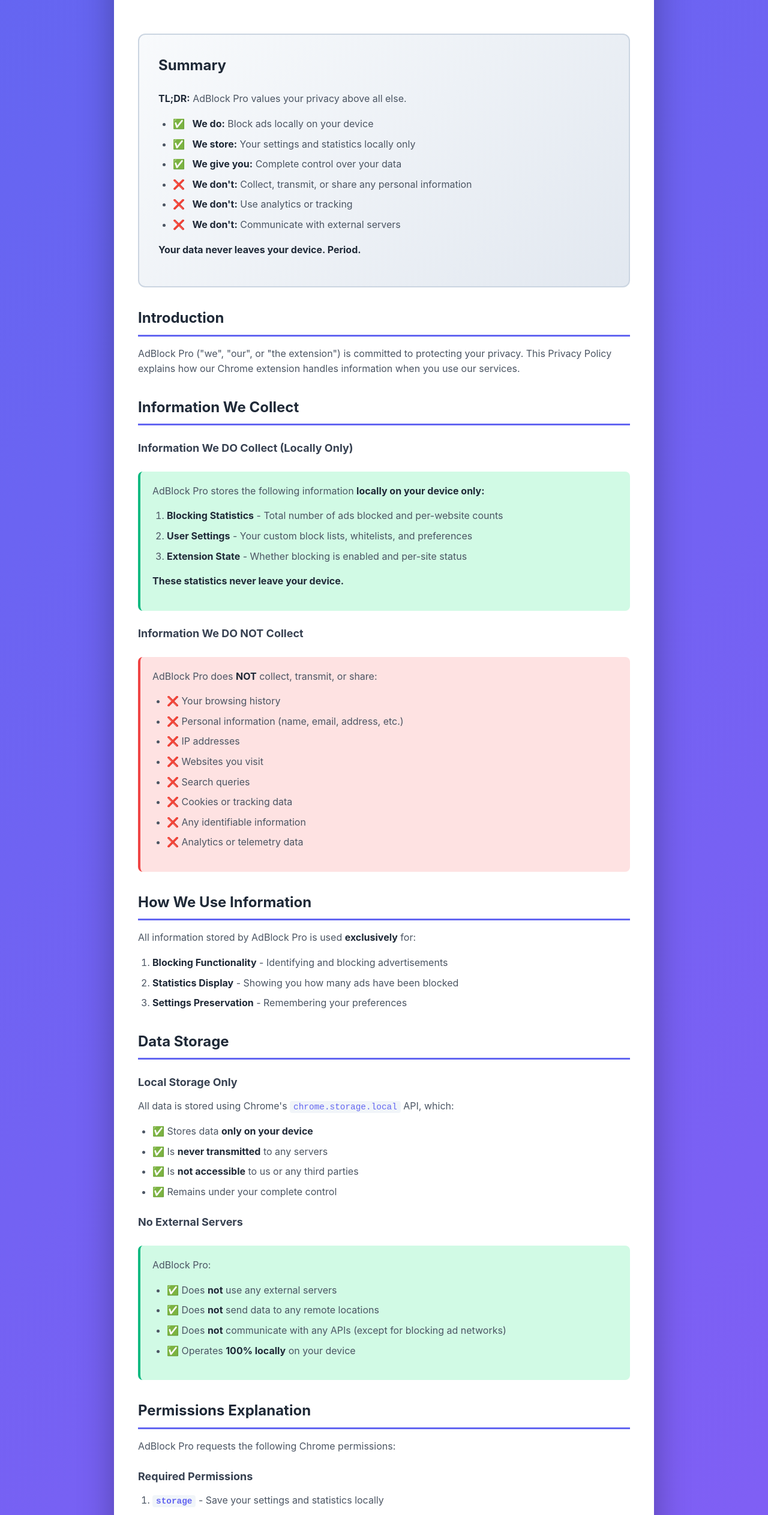
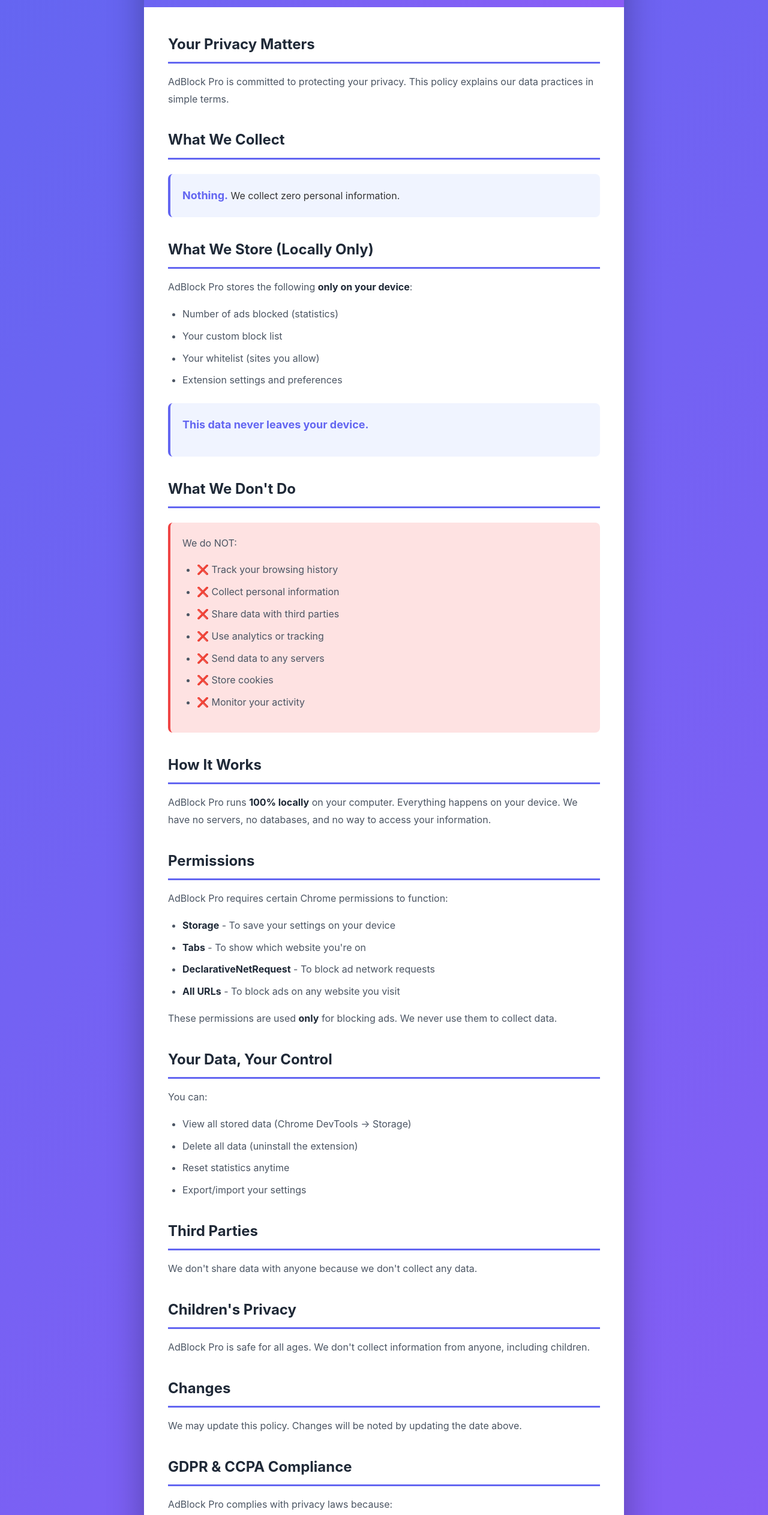
Before and after one commit to nishenmadawa15-collab/adblock-pro-privacy, a plain HTML site: page index.html in a window 1280 px wide. Shown: the part 240-2765 px from the top of the page at 60% size. Drawn offline with Linux system fonts and the light colour scheme.

Commit message:
Update index.html

```diff
--- a/index.html
+++ b/index.html
@@ -12,15 +12,15 @@
     }
 
     body {
-      font-family: -apple-system, BlinkMacSystemFont, 'Segoe UI', Roboto, Oxygen, Ubuntu, Cantarell, sans-serif;
-      line-height: 1.6;
+      font-family: -apple-system, BlinkMacSystemFont, 'Segoe UI', Roboto, sans-serif;
+      line-height: 1.8;
       color: #333;
       background: linear-gradient(135deg, #6366f1 0%, #8b5cf6 100%);
-      padding: 40px 20px;
+      padding: 20px;
     }
 
     .container {
-      max-width: 900px;
+      max-width: 800px;
       margin: 0 auto;
       background: white;
       border-radius: 16px;
@@ -36,13 +36,8 @@
     }
 
     .header h1 {
-      font-size: 36px;
+      font-size: 32px;
       margin-bottom: 8px;
-    }
-
-    .header p {
-      font-size: 14px;
-      opacity: 0.9;
     }
 
     .content {
@@ -57,10 +52,8 @@
       border-bottom: 3px solid #6366f1;
     }
 
-    h3 {
-      font-size: 18px;
-      color: #374151;
-      margin: 24px 0 12px 0;
+    h2:first-child {
+      margin-top: 0;
     }
 
     p {
@@ -68,9 +61,8 @@
       color: #4b5563;
     }
 
-    ul, ol {
-      margin-left: 24px;
-      margin-bottom: 16px;
+    ul {
+      margin: 16px 0 16px 24px;
       color: #4b5563;
     }
 
@@ -78,7 +70,7 @@
       margin-bottom: 8px;
     }
 
-    .highlight-box {
+    .highlight {
       background: #f0f4ff;
       border-left: 4px solid #6366f1;
       padding: 20px;
@@ -86,83 +78,48 @@
       border-radius: 8px;
     }
 
-    .highlight-box.success {
-      background: #d1fae5;
-      border-color: #10b981;
+    .highlight strong {
+      color: #6366f1;
+      font-size: 18px;
     }
 
-    .highlight-box.warning {
-      background: #fef3c7;
-      border-color: #f59e0b;
+    .no-collect {
+      background: #fee2e2;
+      border-left: 4px solid #ef4444;
+      padding: 20px;
+      margin: 24px 0;
+      border-radius: 8px;
     }
 
-    .highlight-box.error {
-      background: #fee2e2;
-      border-color: #ef4444;
-    }
-
-    .icon {
-      margin-right: 8px;
-    }
-
-    .summary {
-      background: linear-gradient(135deg, #f8fafc 0%, #e2e8f0 100%);
-      padding: 32px;
-      border-radius: 12px;
+    .bottom-line {
+      background: linear-gradient(135deg, #d1fae5 0%, #a7f3d0 100%);
+      border-left: 4px solid #10b981;
+      padding: 24px;
       margin: 32px 0;
-      border: 2px solid #cbd5e1;
-    }
-
-    .summary h2 {
-      border: none;
-      margin-top: 0;
+      border-radius: 8px;
+      font-size: 18px;
+      font-weight: 600;
+      color: #065f46;
+      text-align: center;
     }
 
     .footer {
       background: #f8fafc;
-      padding: 32px 40px;
+      padding: 24px 40px;
       text-align: center;
       border-top: 2px solid #e2e8f0;
       color: #64748b;
-    }
-
-    .footer a {
-      color: #6366f1;
-      text-decoration: none;
-      font-weight: 600;
-    }
-
-    .footer a:hover {
-      text-decoration: underline;
+      font-size: 14px;
     }
 
     strong {
       color: #1f2937;
     }
 
-    code {
-      background: #f1f5f9;
-      padding: 2px 6px;
-      border-radius: 4px;
-      font-family: 'Courier New', monospace;
-      font-size: 0.9em;
-      color: #6366f1;
-    }
-
-    .btn-back {
-      display: inline-block;
-      margin-top: 20px;
-      padding: 12px 24px;
-      background: linear-gradient(135deg, #6366f1 0%, #8b5cf6 100%);
-      color: white;
-      text-decoration: none;
-      border-radius: 8px;
-      font-weight: 600;
-      transition: transform 0.2s;
-    }
-
-    .btn-back:hover {
-      transform: translateY(-2px);
+    hr {
+      border: none;
+      border-top: 2px solid #e2e8f0;
+      margin: 32px 0;
     }
   </style>
 </head>
@@ -170,142 +127,102 @@
   <div class="container">
     <div class="header">
       <h1>🛡️ Privacy Policy</h1>
-      <p>AdBlock Pro - Last Updated: November 19, 2024</p>
+      <p>AdBlock Pro</p>
+      <p style="font-size: 14px; opacity: 0.9;">Effective Date: November 19, 2024</p>
     </div>
 
     <div class="content">
-      <div class="summary">
-        <h2>Summary</h2>
-        <p><strong>TL;DR:</strong> AdBlock Pro values your privacy above all else.</p>
-        <ul>
-          <li><span class="icon">✅</span> <strong>We do:</strong> Block ads locally on your device</li>
-          <li><span class="icon">✅</span> <strong>We store:</strong> Your settings and statistics locally only</li>
-          <li><span class="icon">✅</span> <strong>We give you:</strong> Complete control over your data</li>
-          <li><span class="icon">❌</span> <strong>We don't:</strong> Collect, transmit, or share any personal information</li>
-          <li><span class="icon">❌</span> <strong>We don't:</strong> Use analytics or tracking</li>
-          <li><span class="icon">❌</span> <strong>We don't:</strong> Communicate with external servers</li>
-        </ul>
-        <p><strong>Your data never leaves your device. Period.</strong></p>
+      <h2>Your Privacy Matters</h2>
+      <p>AdBlock Pro is committed to protecting your privacy. This policy explains our data practices in simple terms.</p>
+
+      <h2>What We Collect</h2>
+      <div class="highlight">
+        <strong>Nothing.</strong> We collect zero personal information.
       </div>
 
-      <h2>Introduction</h2>
-      <p>AdBlock Pro ("we", "our", or "the extension") is committed to protecting your privacy. This Privacy Policy explains how our Chrome extension handles information when you use our services.</p>
-
-      <h2>Information We Collect</h2>
-
-      <h3>Information We DO Collect (Locally Only)</h3>
-      <div class="highlight-box success">
-        <p>AdBlock Pro stores the following information <strong>locally on your device only:</strong></p>
-        <ol>
-          <li><strong>Blocking Statistics</strong> - Total number of ads blocked and per-website counts</li>
-          <li><strong>User Settings</strong> - Your custom block lists, whitelists, and preferences</li>
-          <li><strong>Extension State</strong> - Whether blocking is enabled and per-site status</li>
-        </ol>
-        <p><strong>These statistics never leave your device.</strong></p>
+      <h2>What We Store (Locally Only)</h2>
+      <p>AdBlock Pro stores the following <strong>only on your device</strong>:</p>
+      <ul>
+        <li>Number of ads blocked (statistics)</li>
+        <li>Your custom block list</li>
+        <li>Your whitelist (sites you allow)</li>
+        <li>Extension settings and preferences</li>
+      </ul>
+      <div class="highlight">
+        <p><strong>This data never leaves your device.</strong></p>
       </div>
 
-      <h3>Information We DO NOT Collect</h3>
-      <div class="highlight-box error">
-        <p>AdBlock Pro does <strong>NOT</strong> collect, transmit, or share:</p>
+      <h2>What We Don't Do</h2>
+      <div class="no-collect">
+        <p>We do NOT:</p>
         <ul>
-          <li>❌ Your browsing history</li>
-          <li>❌ Personal information (name, email, address, etc.)</li>
-          <li>❌ IP addresses</li>
-          <li>❌ Websites you visit</li>
-          <li>❌ Search queries</li>
-          <li>❌ Cookies or tracking data</li>
-          <li>❌ Any identifiable information</li>
-          <li>❌ Analytics or telemetry data</li>
+          <li>❌ Track your browsing history</li>
+          <li>❌ Collect personal information</li>
+          <li>❌ Share data with third parties</li>
+          <li>❌ Use analytics or tracking</li>
+          <li>❌ Send data to any servers</li>
+          <li>❌ Store cookies</li>
+          <li>❌ Monitor your activity</li>
         </ul>
       </div>
 
-      <h2>How We Use Information</h2>
-      <p>All information stored by AdBlock Pro is used <strong>exclusively</strong> for:</p>
-      <ol>
-        <li><strong>Blocking Functionality</strong> - Identifying and blocking advertisements</li>
-        <li><strong>Statistics Display</strong> - Showing you how many ads have been blocked</li>
-        <li><strong>Settings Preservation</strong> - Remembering your preferences</li>
-      </ol>
+      <h2>How It Works</h2>
+      <p>AdBlock Pro runs <strong>100% locally</strong> on your computer. Everything happens on your device. We have no servers, no databases, and no way to access your information.</p>
 
-      <h2>Data Storage</h2>
+      <h2>Permissions</h2>
+      <p>AdBlock Pro requires certain Chrome permissions to function:</p>
+      <ul>
+        <li><strong>Storage</strong> - To save your settings on your device</li>
+        <li><strong>Tabs</strong> - To show which website you're on</li>
+        <li><strong>DeclarativeNetRequest</strong> - To block ad network requests</li>
+        <li><strong>All URLs</strong> - To block ads on any website you visit</li>
+      </ul>
+      <p>These permissions are used <strong>only</strong> for blocking ads. We never use them to collect data.</p>
 
-      <h3>Local Storage Only</h3>
-      <p>All data is stored using Chrome's <code>chrome.storage.local</code> API, which:</p>
+      <h2>Your Data, Your Control</h2>
+      <p>You can:</p>
       <ul>
-        <li>✅ Stores data <strong>only on your device</strong></li>
-        <li>✅ Is <strong>never transmitted</strong> to any servers</li>
-        <li>✅ Is <strong>not accessible</strong> to us or any third parties</li>
-        <li>✅ Remains under your complete control</li>
+        <li>View all stored data (Chrome DevTools → Storage)</li>
+        <li>Delete all data (uninstall the extension)</li>
+        <li>Reset statistics anytime</li>
+        <li>Export/import your settings</li>
       </ul>
 
-      <h3>No External Servers</h3>
-      <div class="highlight-box success">
-        <p>AdBlock Pro:</p>
-        <ul>
-          <li>✅ Does <strong>not</strong> use any external servers</li>
-          <li>✅ Does <strong>not</strong> send data to any remote locations</li>
-          <li>✅ Does <strong>not</strong> communicate with any APIs (except for blocking ad networks)</li>
-          <li>✅ Operates <strong>100% locally</strong> on your device</li>
-        </ul>
-      </div>
+      <h2>Third Parties</h2>
+      <p>We don't share data with anyone because we don't collect any data.</p>
 
-      <h2>Permissions Explanation</h2>
-      <p>AdBlock Pro requests the following Chrome permissions:</p>
+      <h2>Children's Privacy</h2>
+      <p>AdBlock Pro is safe for all ages. We don't collect information from anyone, including children.</p>
 
-      <h3>Required Permissions</h3>
-      <ol>
-        <li><strong><code>storage</code></strong> - Save your settings and statistics locally</li>
-        <li><strong><code>tabs</code></strong> - Display current website name in popup</li>
-        <li><strong><code>declarativeNetRequest</code></strong> - Block ad network requests</li>
-        <li><strong><code>declarativeNetRequestFeedback</code></strong> - Count blocked requests for statistics</li>
-        <li><strong><code>&lt;all_urls&gt;</code></strong> - Run ad-blocking scripts on all websites</li>
-      </ol>
+      <h2>Changes</h2>
+      <p>We may update this policy. Changes will be noted by updating the date above.</p>
 
-      <div class="highlight-box warning">
-        <p><strong>Why We Need These Permissions:</strong></p>
-        <ul>
-          <li>These permissions are <strong>essential</strong> for ad blocking functionality</li>
-          <li>We use them <strong>only</strong> for blocking ads and displaying statistics</li>
-          <li>We <strong>never</strong> use them to collect personal information</li>
-          <li>All processing happens <strong>locally on your device</strong></li>
-        </ul>
-      </div>
-
-      <h2>Your Rights and Control</h2>
-      <p>You have complete control over your data. You can:</p>
-      <ol>
-        <li><strong>View All Stored Data</strong> - Open Chrome DevTools → Application → Storage</li>
-        <li><strong>Delete All Data</strong> - Uninstall the extension or use Reset buttons</li>
-        <li><strong>Export Your Settings</strong> - Use the "Export Settings" button</li>
-        <li><strong>Disable the Extension</strong> - Turn off AdBlock Pro anytime</li>
-      </ol>
-
-      <h2>Compliance</h2>
-
-      <h3>GDPR Compliance (EU Users)</h3>
-      <p>AdBlock Pro is GDPR compliant because we don't collect personal data, all processing is local, and users have complete control.</p>
-
-      <h3>CCPA Compliance (California Users)</h3>
-      <p>AdBlock Pro complies with CCPA because we don't sell or collect personal information.</p>
-
-      <h2>Contact Us</h2>
-      <p>If you have questions about this Privacy Policy:</p>
+      <h2>GDPR & CCPA Compliance</h2>
+      <p>AdBlock Pro complies with privacy laws because:</p>
       <ul>
-        <li><strong>GitHub Issues:</strong> [Your GitHub URL]</li>
-        <li><strong>Email:</strong> [Your Email]</li>
-        <li><strong>Support:</strong> Click the "Support" link in extension options</li>
+        <li>We collect no personal data</li>
+        <li>All processing is local</li>
+        <li>No data is transmitted</li>
+        <li>Users control all data</li>
       </ul>
 
-      <h2>Consent</h2>
-      <p>By installing and using AdBlock Pro, you consent to this Privacy Policy. If you do not agree, please do not install or use AdBlock Pro.</p>
+      <h2>Contact</h2>
+      <p>Questions? Contact us at:</p>
+      <ul>
+        <li><strong>GitHub:</strong> [Your Repository URL]</li>
+        <li><strong>Email:</strong> [Your Email]</li>
+      </ul>
 
-      <a href="#" class="btn-back" onclick="window.close(); return false;">← Back to Extension</a>
+      <hr>
+
+      <div class="bottom-line">
+        🔒 AdBlock Pro doesn't collect, store, or share any of your personal information. Ever. Your privacy is 100% protected.
+      </div>
     </div>
 
     <div class="footer">
-      <p><strong>AdBlock Pro Team</strong></p>
-      <p>Protecting your privacy while blocking ads</p>
-      <p style="margin-top: 16px;">© 2024 AdBlock Pro. All rights reserved.</p>
+      <p><strong>AdBlock Pro</strong></p>
+      <p>Last Updated: November 19, 2024</p>
     </div>
   </div>
 </body>
```
